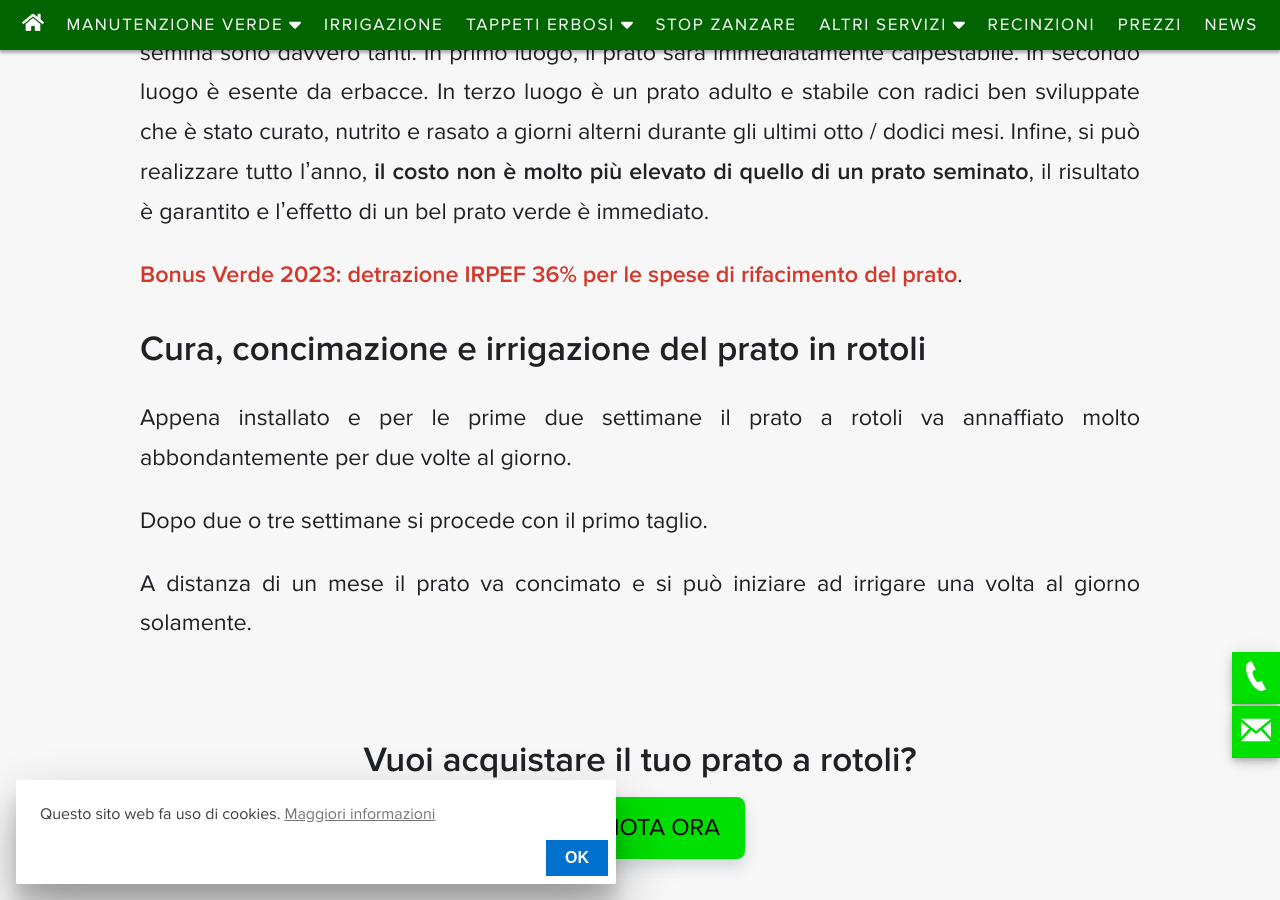
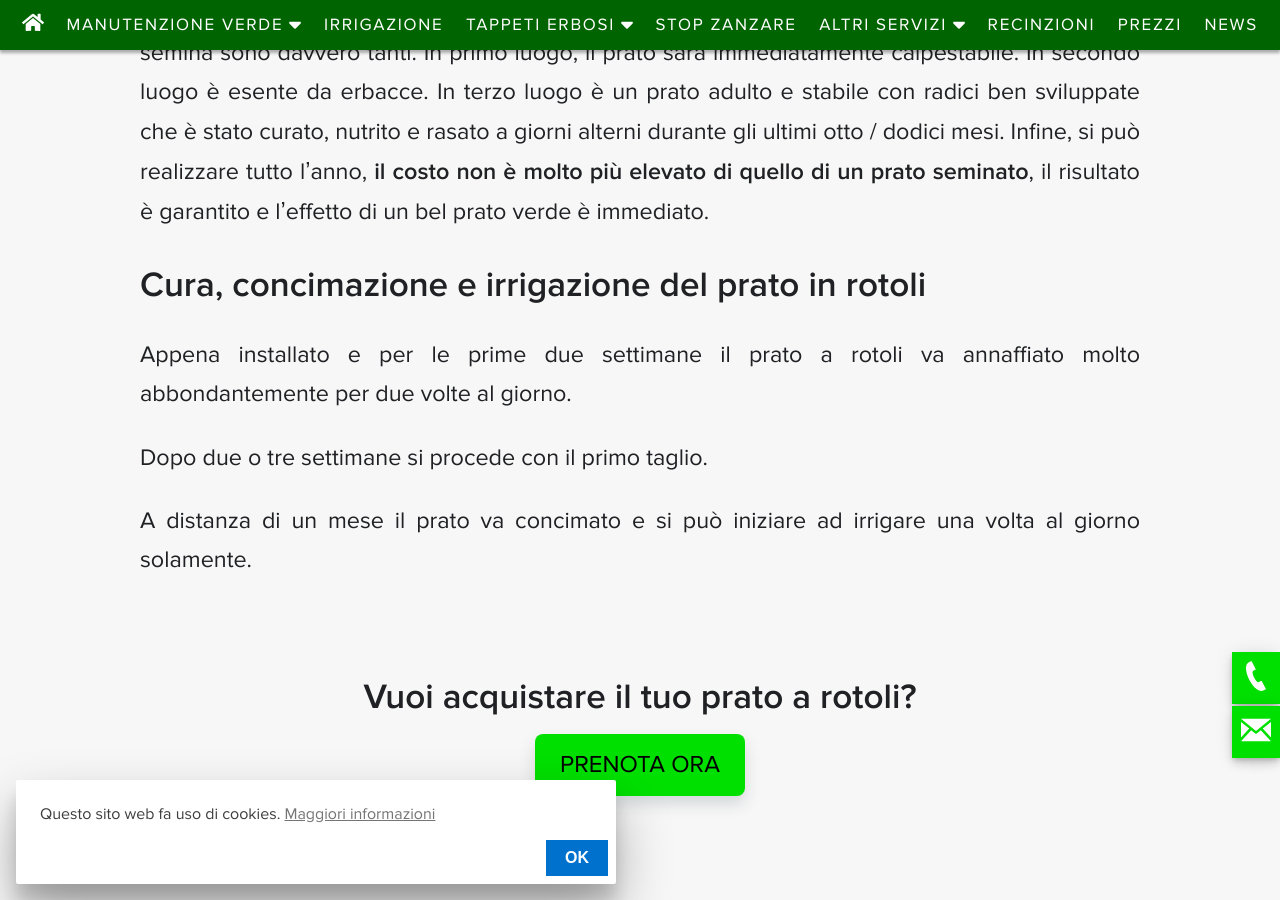
Before and after one commit to enricocaputo/enricocaputo.github.io, a Jekyll site: the page built from my_collections/_prodotti/prato-a-rotoli.md, in a window 1280 px wide and 900 px high, scrolled down 1932 px. Built offline with Jekyll 4.4.1, drawn with Linux system fonts in a browser that asks for light colours; grey boxes are pictures that could not be loaded.

Commit message:
Eliminato Bonus Verde

```diff
--- a/my_collections/_prodotti/prato-a-rotoli.md
+++ b/my_collections/_prodotti/prato-a-rotoli.md
@@ -102,7 +102,6 @@
 
 Il prato a rotoli è uno dei migliori [tipi di prato](/news/i-migliori-semi-per-il-prato/ "tipi di prato"). I vantaggi del tappeto erboso in zolla rispetto a un semina sono davvero tanti. In primo luogo, il prato sarà immediatamente calpestabile. In secondo luogo è esente da erbacce. In terzo luogo è un prato adulto e stabile con radici ben sviluppate che è stato curato, nutrito e rasato a giorni alterni durante gli ultimi otto / dodici mesi. Infine, si può realizzare tutto l'anno, **il costo non è molto più elevato di quello di un prato seminato**, il risultato è garantito e l'effetto di un bel prato verde è immediato.
 
-[**Bonus Verde 2023: detrazione IRPEF 36% per le spese di rifacimento del prato**](/news/bonus-verde "Bonus Verde 2023").
 
 ## Cura, concimazione e irrigazione del prato in rotoli
 
```
